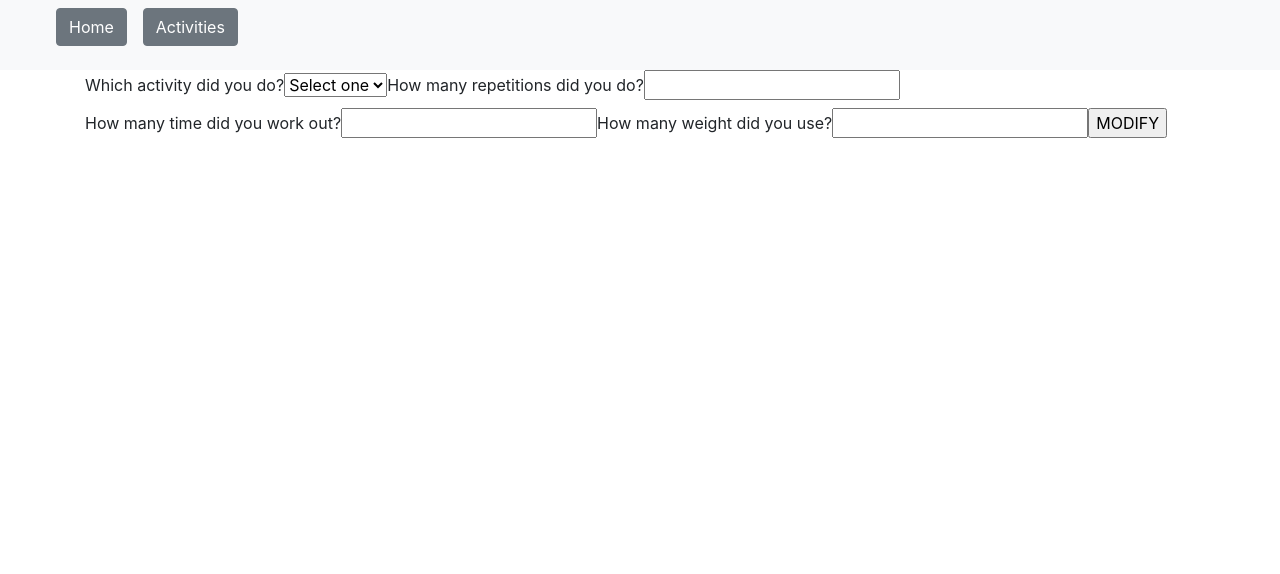
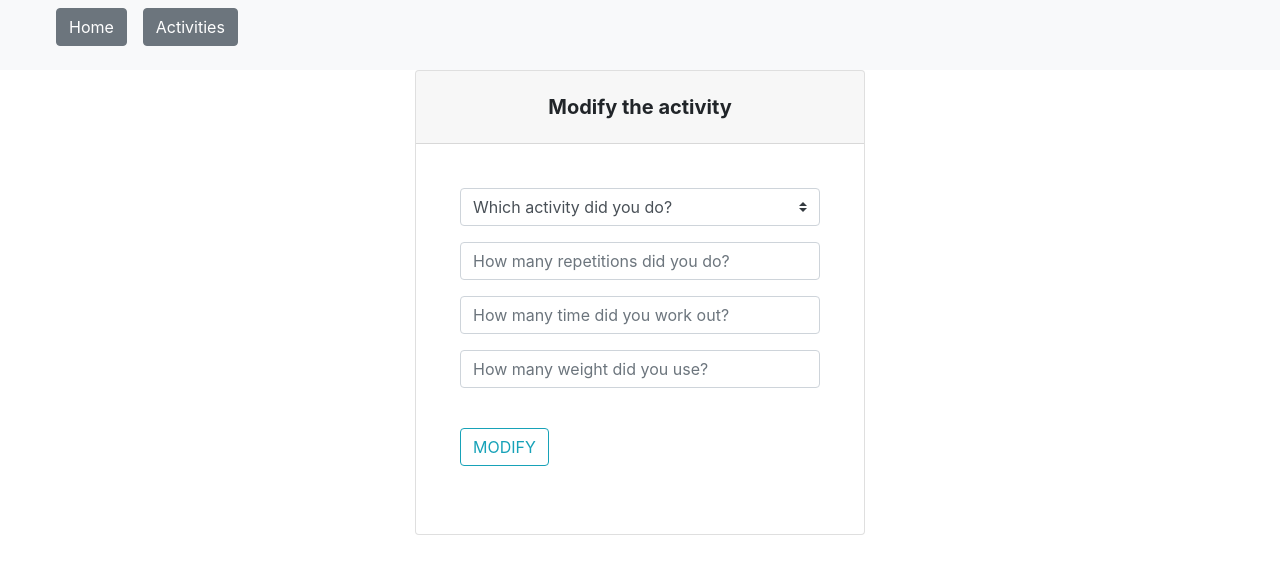
Before and after one commit to LolaEnBeta/WorkOutApp, a React (Create React App) app: page /modifyform in a window 1280 px wide. Shown: the top 574 px of the page. Built offline with nearby package versions, Linux system fonts and the light colour scheme.

Commit message:
Apply style with bootstrap to ModifyForm

```diff
--- a/src/components/ModifyForm.js
+++ b/src/components/ModifyForm.js
@@ -70,51 +70,65 @@ class ModifyForm extends React.Component {
 
     render() {
         return(
+            <div className="card mx-auto" style={{width: 450}}>
+                <h5 className="card-header white-text text-center py-4">
+                    <strong>Modify the activity</strong>
+                </h5>
+                <div className="card-body mx-4 mt-4">
                     <form
-                className="container"
                         onSubmit={this.modifyActivity.bind(this)}>
-
-                <label>
-                    Which activity did you do?
+                        <div className="md-form pb-1 pb-md-3">
                             <select
+                                className="browser-default custom-select"
                                 name="type"
                                 value={this.state.type}
                                 onChange={event => this.changeStateValues(event.target)}>
-                        <option value="">Select one</option>
+                                <option value="">Which activity did you do?</option>
                                 <option value="Pushups">Pushups</option>
                                 <option value="ABS">ABS</option>
                             </select>
-                </label>
+                        </div>
 
-                <label>
-                    How many repetitions did you do?
+                        <div className="md-form pb-1 pb-md-3">
                             <input
+                                className="form-control"
                                 type="text"
                                 name="reps"
+                                placeholder="How many repetitions did you do?"
                                 value={this.state.reps}
                                 onChange={event => this.changeStateValues(event.target)}/>
-                </label>
+                        </div>
 
-                <label>
-                        How many time did you work out?
+                        <div className="md-form pb-1 pb-md-3">
                             <input
+                                className="form-control"
                                 type="text"
                                 name="totalTime"
+                                placeholder="How many time did you work out?"
                                 value={this.state.totalTime}
                                 onChange={event => this.changeStateValues(event.target)}/>
-                </label>
+                        </div>
 
-                <label>
-                    How many weight did you use?
+                        <div className="md-form pb-1 pb-md-3">
                             <input
+                                className="form-control"
                                 type="text"
                                 name="weight"
+                                placeholder="How many weight did you use?"
                                 value={this.state.weight}
                                 onChange={event => this.changeStateValues(event.target)}/>
-                </label>
+                        </div>
 
-                <input type="submit" value="MODIFY" />
+                        <div className="row d-flex align-items-center mb-4">
+                            <div className="col-md-1 col-md-5 d-flex align-items-start">
+                                <div className="text-center">
+                                    <input className="btn btn-outline-info btn-rounded btn-block z-depth-0 my-4 waves-effect" type="submit" value="MODIFY" />
+                                </div>
+                            </div>
+                        </div>
                     </form>
+                </div>
+            </div>
         );
     }
 }
```
Lines whose indentation alone changed are shown as unchanged.
